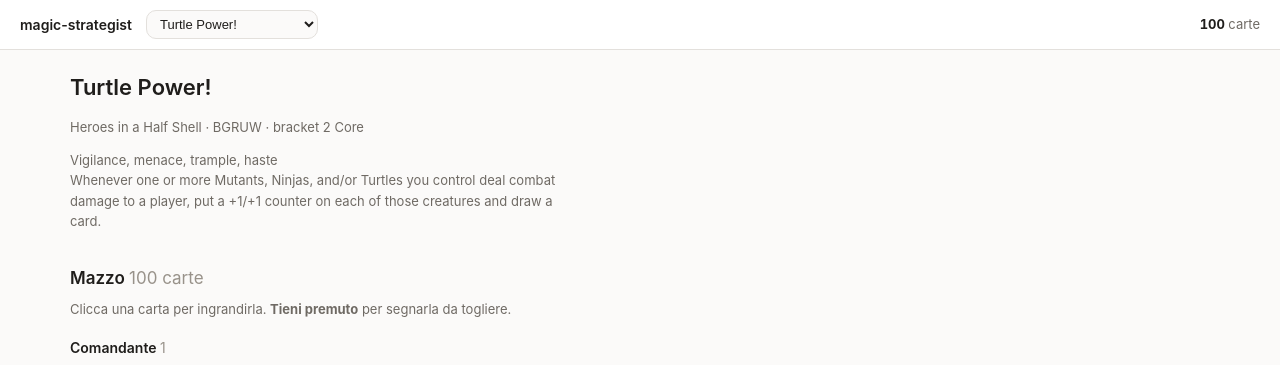
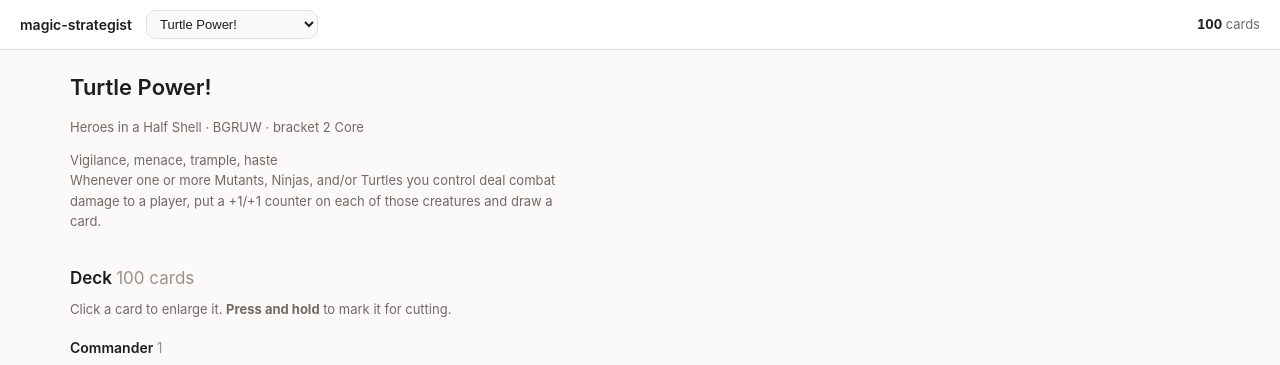
Before and after one commit to massimilianobotticelli/magic-strategist, a FastAPI app: page /deck/turtle-power in a window 1280 px wide. Shown: the top 365 px of the page. Run offline with FastAPI, Linux system fonts and the light colour scheme; data comes from the database, SQL or seed files in the repository; both versions use the stored data as it was after the commit.

Commit message:
Put the whole web app interface in English
The UI had grown up mixed: Italian chrome around English card data, which read
badly next to oracle text and set names. Everything is English now -- section
headings, hints, buttons, filters, type-group labels and the aria-labels -- and
the document declares lang="en".

Also translates the two open proposals' rationales, since those are content
shown in the same interface.

Co-Authored-By: Claude Opus 5 <noreply@anthropic.com>

```diff
--- a/app/queries.py
+++ b/app/queries.py
@@ -19,13 +19,13 @@ BRACKET_NAMES = {1: "Exhibition", 2: "Core", 3: "Upgraded", 4: "Optimized", 5: "
 
 # The order deck sections are shown in, and how a type line maps onto them.
 TYPE_ORDER = [
-    ("commander", "Comandante"),
-    ("creature", "Creature"),
-    ("planeswalker", "Planeswalker"),
-    ("instant-sorcery", "Istantanei e stregonerie"),
-    ("artifact", "Artefatti"),
-    ("enchantment", "Incantesimi"),
-    ("land", "Terre"),
+    ("commander", "Commander"),
+    ("creature", "Creatures"),
+    ("planeswalker", "Planeswalkers"),
+    ("instant-sorcery", "Instants and sorceries"),
+    ("artifact", "Artifacts"),
+    ("enchantment", "Enchantments"),
+    ("land", "Lands"),
 ]
 
 
--- a/app/static/app.js
+++ b/app/static/app.js
@@ -7,12 +7,12 @@ function renderCounter() {
   const projected = size - cuts + adds;
   const off = projected !== 100;
   el.innerHTML =
-    '<b>' + size + '</b> carte' +
+    '<b>' + size + '</b> cards' +
     (cuts ? ' · <span class="c-cut">−' + cuts + '</span>' : '') +
     (adds ? ' · <span class="c-add">+' + adds + '</span>' : '') +
     ((cuts || adds)
       ? ' → <span class="' + (off ? 'c-bad' : '') + '">' + projected + '</span>' +
-        (off ? ' (non 100)' : '')
+        (off ? ' (not 100)' : '')
       : '');
 }
 
--- a/app/templates/base.html
+++ b/app/templates/base.html
@@ -1,5 +1,5 @@
 <!doctype html>
-<html lang="it">
+<html lang="en">
 <head>
   <meta charset="utf-8">
   <meta name="viewport" content="width=device-width, initial-scale=1">
--- a/app/templates/deck.html
+++ b/app/templates/deck.html
@@ -5,7 +5,7 @@
 <div class="tile {% if c.proposal %}tile-{{ c.proposal.action }}{% endif %}"
      data-oracle="{{ c.oracle_id }}" data-action="{{ action }}" data-deck="{{ deck_id }}"
      tabindex="0" role="button"
-     aria-label="{{ c.name }} — invio per ingrandire, spazio per {{ 'segnarla da togliere' if action == 'cut' else 'segnarla da aggiungere' }}">
+     aria-label="{{ c.name }} — enter to enlarge, space to mark {{ 'for cutting' if action == 'cut' else 'for adding' }}">
   {% if c.image_small %}
     <img src="{{ c.image_small }}" alt="{{ c.name }}" loading="lazy"
          data-full="{{ c.image or c.image_small }}">
@@ -19,8 +19,8 @@
   <div class="tile-flags">
     {% if c.is_game_changer %}<span class="flag flag-gc" title="Game Changer">GC</span>{% endif %}
     {% if c.combos %}<span class="flag flag-combo" title="{{ c.combos }}">combo</span>{% endif %}
-    {% if action == 'add' and not c.free %}<span class="flag flag-warn" title="in un mazzo attivo">{{ c.location }}</span>{% endif %}
-    {% if action == 'add' and c.free %}<span class="flag flag-free" title="pool o donor deck">{{ c.location }}</span>{% endif %}
+    {% if action == 'add' and not c.free %}<span class="flag flag-warn" title="in an active deck, which would lose it">{{ c.location }}</span>{% endif %}
+    {% if action == 'add' and c.free %}<span class="flag flag-free" title="pool or donor deck — costs nothing">{{ c.location }}</span>{% endif %}
   </div>
   <div class="tile-mark"></div>
 </div>
@@ -43,7 +43,7 @@
     <div>
       <h1>{{ deck.name }}</h1>
       <p class="deck-meta">
-        {{ deck.commander or 'comandante non identificato' }} ·
+        {{ deck.commander or 'commander not identified' }} ·
         {{ deck.color_identity or 'C' }} ·
         bracket {{ deck.target_bracket or '—' }} {{ deck.bracket_name }}
         {% if deck.status != 'active' %}· <span class="pill pill-muted">{{ deck.status }}</span>{% endif %}
@@ -54,20 +54,20 @@
 
   {% if proposals %}
   <section>
-    <h2>Proposte aperte</h2>
+    <h2>Open proposals</h2>
     <div class="proposals">
       {% for p in proposals %}
       <div class="proposal proposal-{{ p.action }}" data-id="{{ p.id }}">
         <div>
-          <span class="proposal-action">{{ 'togliere' if p.action == 'cut' else 'aggiungere' }}</span>
+          <span class="proposal-action">{{ 'cut' if p.action == 'cut' else 'add' }}</span>
           <strong>{{ p.name }}</strong>
           <span class="proposal-src">{{ p.source }}</span>
           {% if p.status != 'proposed' %}<span class="pill pill-muted">{{ p.status }}</span>{% endif %}
         </div>
         {% if p.rationale %}<p class="proposal-why">{{ p.rationale }}</p>{% endif %}
         <div class="proposal-actions">
-          <button data-status="accepted">accetta</button>
-          <button data-status="rejected">rifiuta</button>
+          <button data-status="accepted">accept</button>
+          <button data-status="rejected">reject</button>
         </div>
       </div>
       {% endfor %}
@@ -76,8 +76,8 @@
   {% endif %}
 
   <section>
-    <h2>Mazzo <span class="dim">{{ totals.size }} carte</span></h2>
-    <p class="hint">Clicca una carta per ingrandirla. <strong>Tieni premuto</strong> per segnarla da togliere.</p>
+    <h2>Deck <span class="dim">{{ totals.size }} cards</span></h2>
+    <p class="hint">Click a card to enlarge it. <strong>Press and hold</strong> to mark it for cutting.</p>
     {% for key, label in TYPE_ORDER %}
       {% set group = cards | selectattr('group', 'equalto', key) | list %}
       {% if group %}
@@ -90,27 +90,27 @@
   </section>
 
   <section>
-    <h2>Carte papabili <span class="dim">{{ candidates | length }}</span></h2>
-    <p class="hint">Carte che possiedi, dentro l'identità di colore di {{ deck.commander or 'questo mazzo' }} e non già nel mazzo.
-      Verde = pool o donor deck, non costa niente a nessuno. Ambra = in un mazzo attivo, che perderebbe la carta.
-      Clicca per ingrandire, <strong>tieni premuto</strong> per segnarla da aggiungere.</p>
+    <h2>Candidates <span class="dim">{{ candidates | length }}</span></h2>
+    <p class="hint">Cards you own, inside {{ deck.commander or 'this deck' }}'s colour identity and not already in the deck.
+      Green = a pool or a donor deck, so it costs nobody anything. Amber = in an active deck, which would lose the card.
+      Click to enlarge, <strong>press and hold</strong> to mark it for adding.</p>
     <form class="filters" method="get">
-      <input type="search" name="q_" value="{{ search }}" placeholder="cerca per nome">
+      <input type="search" name="q_" value="{{ search }}" placeholder="search by name">
       {% for r in ['ramp','card-draw','spot-removal','board-wipe','tutor','protection','recursion','fixing'] %}
       <a class="chip {% if active_role == r %}chip-on{% endif %}"
          href="?role={{ '' if active_role == r else r }}{% if search %}&q_={{ search }}{% endif %}">{{ r }}</a>
       {% endfor %}
-      {% if active_role or search %}<a class="chip" href="/deck/{{ deck.slug }}">azzera</a>{% endif %}
+      {% if active_role or search %}<a class="chip" href="/deck/{{ deck.slug }}">clear</a>{% endif %}
     </form>
     <div class="grid">
       {% for c in candidates %}{{ tile(c, 'add', deck.id) }}{% endfor %}
     </div>
-    {% if not candidates %}<p class="hint">Nessuna carta corrisponde ai filtri.</p>{% endif %}
+    {% if not candidates %}<p class="hint">No card matches these filters.</p>{% endif %}
   </section>
 
   <section>
-    <h2>Combo <span class="dim">{{ combos | length }}</span></h2>
-    {% if not combos %}<p class="hint">Nessuna combo registrata per questo mazzo.</p>{% endif %}
+    <h2>Combos <span class="dim">{{ combos | length }}</span></h2>
+    {% if not combos %}<p class="hint">No combo registered for this deck.</p>{% endif %}
     {% for cb in combos %}
     <article class="combo">
       <h3>{{ cb.name }} <span class="pill pill-accent">{{ cb.kind }}</span></h3>
@@ -125,11 +125,11 @@
           {% endfor %}
         </div>
         <div class="combo-text">
-          {% if cb.payoff %}<p><span class="lbl">Risultato</span> {{ cb.payoff }}</p>{% endif %}
-          {% if cb.notes %}<p><span class="lbl">Come funziona</span> {{ cb.notes }}</p>{% endif %}
-          {% if cb.power_level %}<p><span class="lbl">Velocità</span> {{ cb.power_level }}</p>{% endif %}
+          {% if cb.payoff %}<p><span class="lbl">Payoff</span> {{ cb.payoff }}</p>{% endif %}
+          {% if cb.notes %}<p><span class="lbl">How it works</span> {{ cb.notes }}</p>{% endif %}
+          {% if cb.power_level %}<p><span class="lbl">Speed</span> {{ cb.power_level }}</p>{% endif %}
           {% if cb.disablers %}
-          <p><span class="lbl lbl-danger">La spengono</span></p>
+          <p><span class="lbl lbl-danger">Shut off by</span></p>
           <ul class="disablers">
             {% for d in cb.disablers %}<li><strong>{{ d.name }}</strong>{% if d.note %} — {{ d.note }}{% endif %}</li>{% endfor %}
           </ul>
```
Also changed, not shown: app/templates/index.html (+4 -4 lines), data/collection.db, data/collection.sql.
